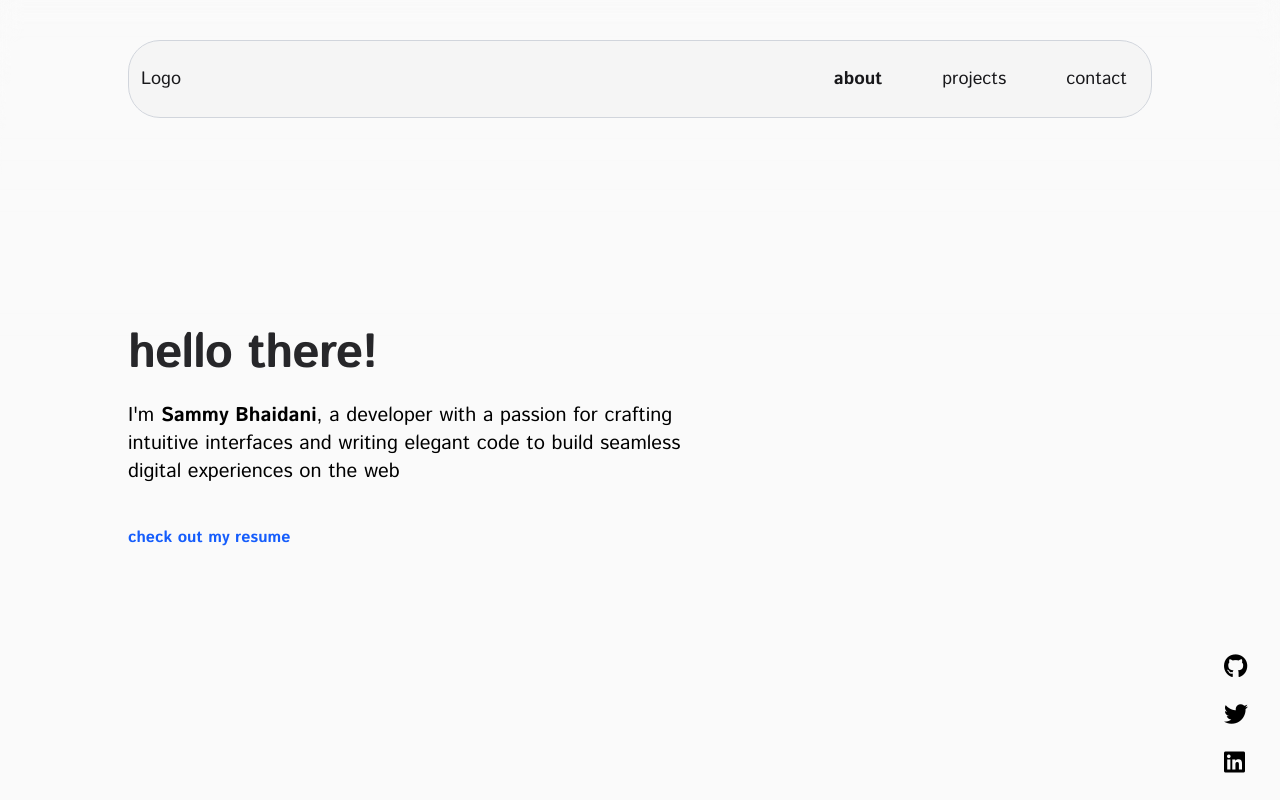
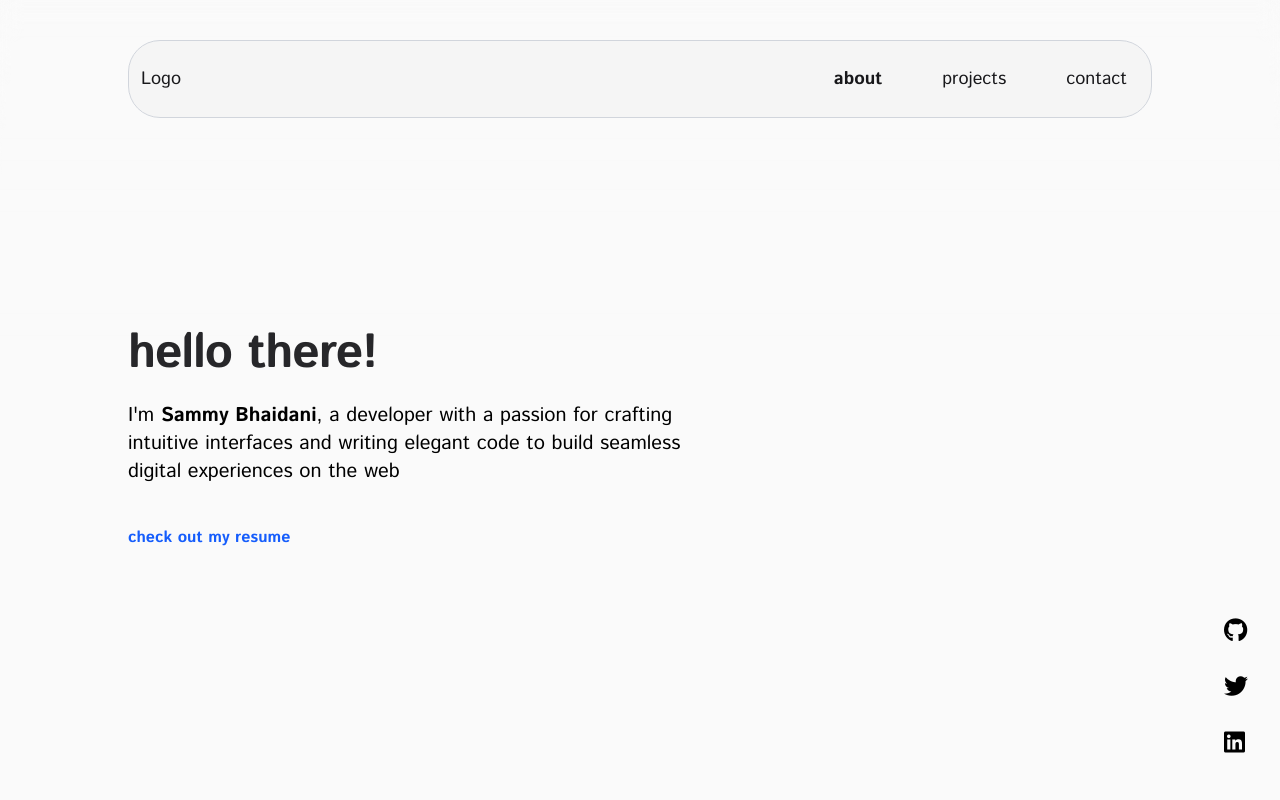
Before and after one commit to sammybhaidani/portfolio-website, a plain HTML site: page index.html in a window 1280 px wide. Shown: the top 800 px of the page. Drawn offline with nearby package versions, Linux system fonts and the light colour scheme.

Commit message:
Add responsive design for mobile socials

```diff
--- a/index.html
+++ b/index.html
@@ -253,7 +253,12 @@
     </section>
 
     <section id="socials">
-      <div class="fixed bottom-0 right-0 mb-5 mr-8 flex flex-col gap-4 z-10">
+      <div
+        class="py-5 flex justify-center md:fixed md:bottom-0 md:right-0 md:mb-5 md:mr-8 flex md:flex-col md:flex-row items-center gap-4 z-10"
+      >
+        <div
+          class="flex gap-6 md:flex-col justify-center items-center md:items-start"
+        >
           <a
             href="https://github.com/sammybhaidani"
             class="text-2xl hover:text-blue-600"
@@ -266,6 +271,7 @@
             <i class="fab fa-linkedin"></i
           ></a>
         </div>
+      </div>
     </section>
   </body>
 </html>
```
Lines whose indentation alone changed are shown as unchanged.
